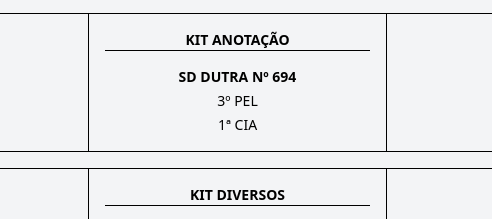
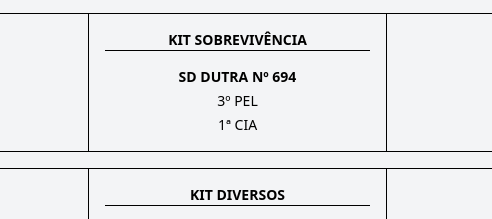
Before and after one commit to LIM571/etiquetas, a plain HTML site: page index.html in a window 1280 px wide. Shown: the part 1126-1345 px from the top of the page, 403-895 px from the left. Drawn offline with nearby package versions, Linux system fonts and the light colour scheme.

Commit message:
SOBREVIVENCIA

```diff
--- a/index.html
+++ b/index.html
@@ -72,7 +72,7 @@
       "KIT CAMUFLAGEM",
       "KIT COSTURA/COTURNO",
       "KIT MNT ARMAMENTO",
-      "KIT ANOTAÇÃO",
+      "KIT SOBREVIVÊNCIA",
       "KIT DIVERSOS"
     ];
 
```
